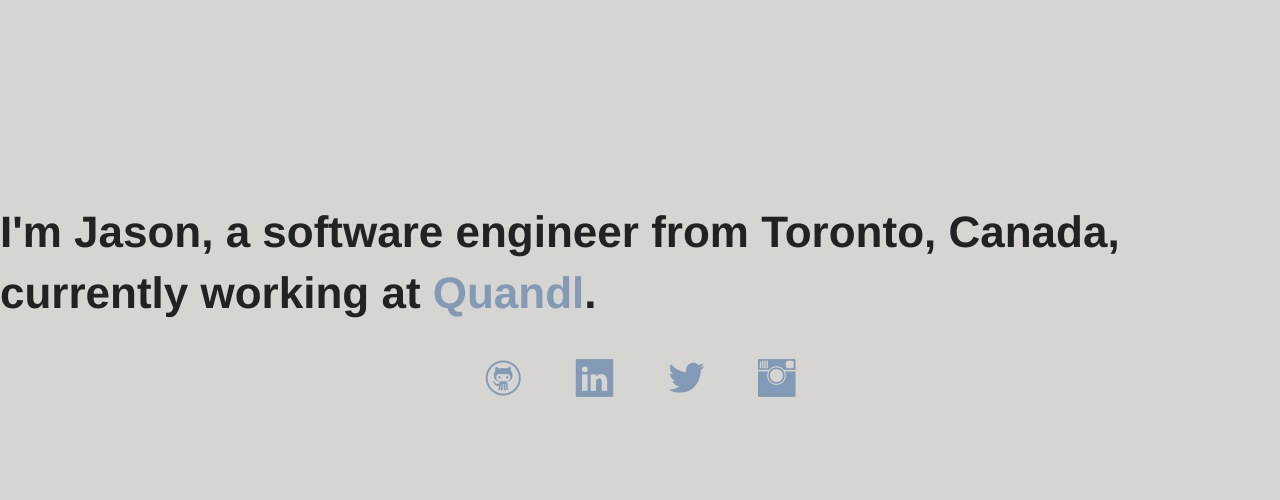
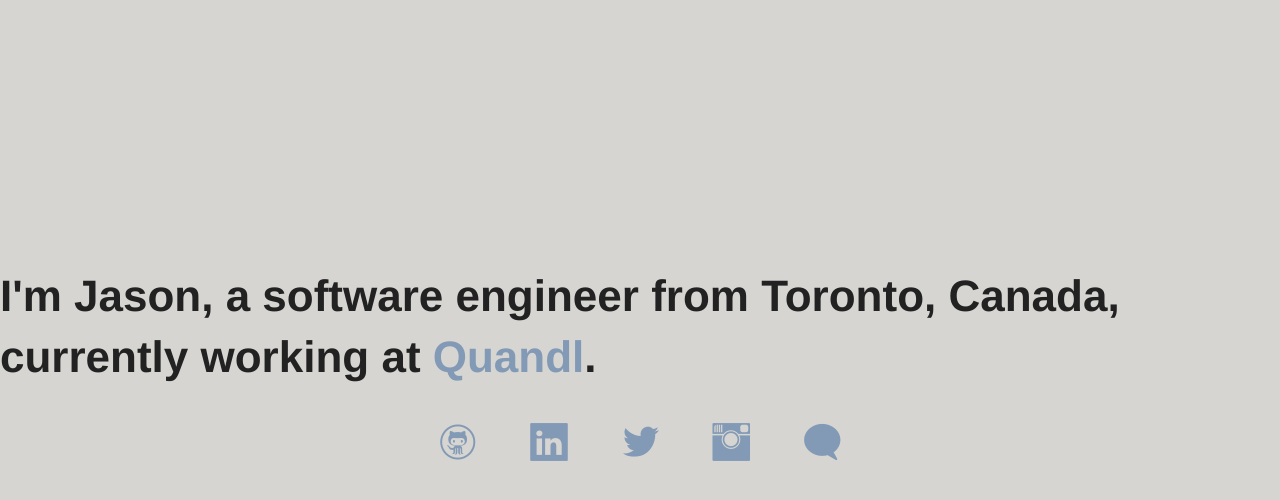
Before and after one commit to jbyck/jbyck.github.io, a Jekyll site: the page built from index.html, in a window 1280 px wide. Shown: the top 500 px of the page. Built offline with Jekyll 4.4.1, drawn with Linux system fonts in a browser that asks for light colours.

Commit message:
Modify default highlight. Add icon for email contact.

```diff
--- a/index.html
+++ b/index.html
@@ -21,6 +21,9 @@ title: Jason Byck
       <li>
         <a href='http://www.instagram.com/jbyck'><i class='foundicon-instagram'></i></a>
       </li>
+      <li>
+        <a href="mailto:jason@jasonbyck.com"><i class='foundicon-chat'></i></a>
+      </li>
     </ul>
   </div>
 </section>
--- a/sass/_settings.scss
+++ b/sass/_settings.scss
@@ -44,6 +44,7 @@ $em-base: 16px !default;
 //849E91
 //C14543
 //D6D5D1
+$highlight-color: #C14543;
 
 // Colors
 $background-color: #D6D5D1;
@@ -185,7 +186,7 @@ $column-gutter: emCalc(30px);
 
 // $anchor-text-decoration: none;
 // $anchor-font-color: $primary-color;
-// $anchor-font-color-hover: darken($primary-color, 5%);
+$anchor-font-color-hover: darken($highlight-color, 5%);
 
 // <hr> element
 
--- a/sass/site/_splash.scss
+++ b/sass/site/_splash.scss
@@ -1,11 +1,13 @@
 #splash {
-  margin-top: 15%;
+  margin-top: 20%;
 
   .external {
     li {
       display: inline;
       margin: 0 20px;
       font-size: emCalc(40px);
+
+
     }
   }
 }
```
Also changed, not shown: stylesheets/site.css.
